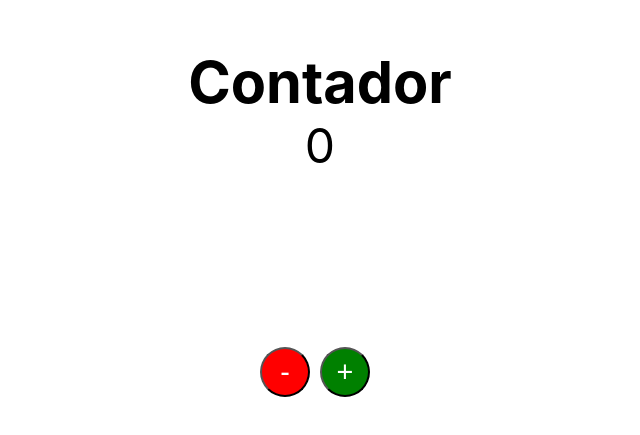
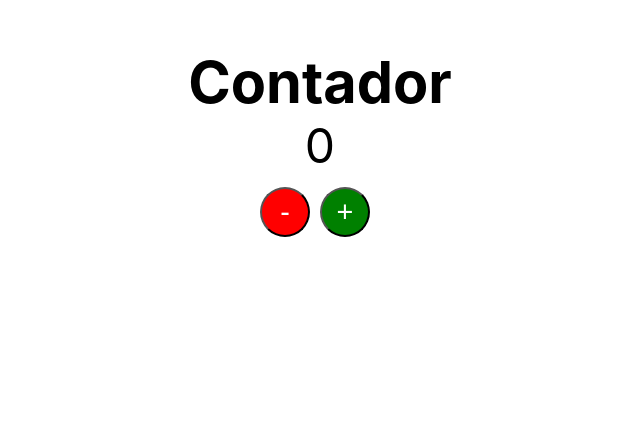
Before and after one commit to guilhermefernandesk/contador, a React (Create React App) app: page / in a window 1280 px wide. Shown: the part 177-612 px from the top of the page, without its empty margins (320-960 px from the left). Built offline with nearby package versions, Linux system fonts and the light colour scheme.

Commit message:
Update buttons

```diff
--- a/src/App.css
+++ b/src/App.css
@@ -17,7 +17,6 @@
 .incrementar{
   font-size: 60%;
   position: relative;
-  top: 20vh;
   margin-right: 10px; /*medida exata */
   background-color: green;
   border-radius: 50%;
@@ -28,7 +27,6 @@
 .decrementar{
   font-size: 60%;
   position: relative;
-  top: 20vh;
   margin-right: 10px;
   background-color: red;
   border-radius: 50%;
```
